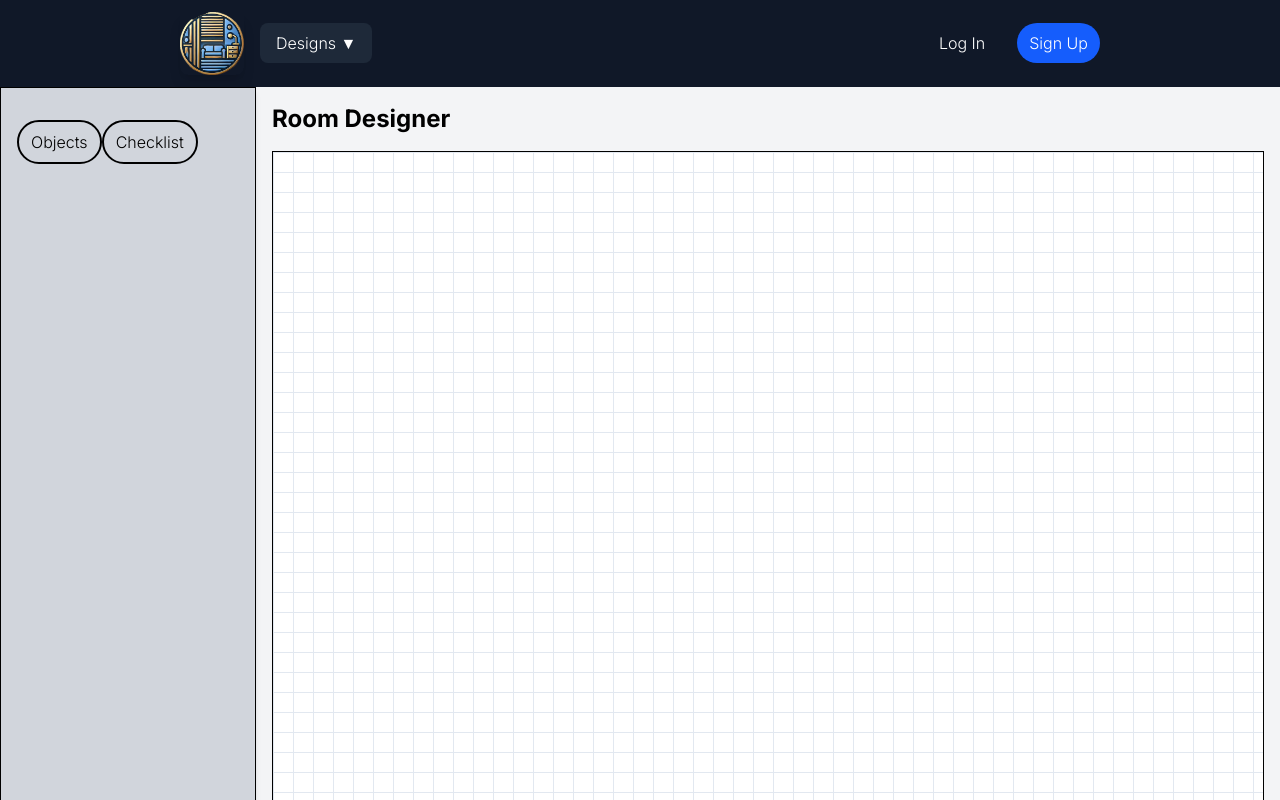
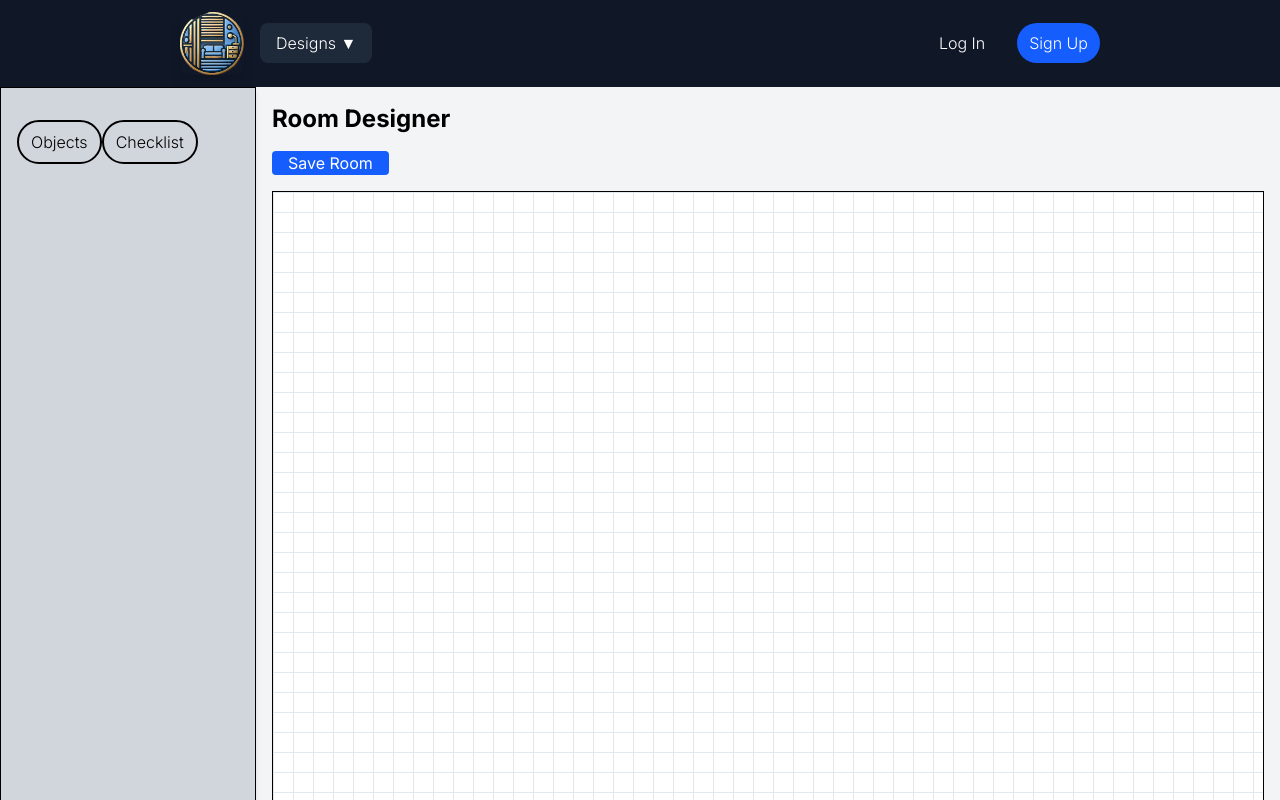
Before and after one commit to chewton2k/UCLADesign, a React (Vite) app in the folder frontend/: page /create-design in a window 1280 px wide. Shown: the top 800 px of the page. Built offline with nearby package versions, Linux system fonts and the light colour scheme.

Commit message:
Dorm designs can now be saved. Edited Dorm schema to include layouts

```diff
--- a/frontend/src/components/RoomDesigner.jsx
+++ b/frontend/src/components/RoomDesigner.jsx
@@ -5,12 +5,24 @@ export default function RoomDesigner() {
     const [draggedObjectId, setDraggedObjectId] = useState(null);
     const containerRef = useRef(null);
 
+    const defaultDorms = ["classic", "deluxe", "plaze_v1", "plaza_v2"];
+
     const handleDrop = (e) => {
         e.preventDefault();
         const identifier = e.dataTransfer.getData("text/plain");
         const offsetX = e.clientX - containerRef.current.getBoundingClientRect().left;
         const offsetY = e.clientY - containerRef.current.getBoundingClientRect().top;
 
+        //check that the first image is a room type image
+        if(objects.length === 0 && !defaultDorms.includes(identifier)){
+            alert("You must first add a room schematic (e.g. classic, deluxe, or plaza dorm.");
+            return;
+        }
+        //make sure that you can't add more than one room
+        if(objects.length > 0 && defaultDorms.includes(identifier) && defaultDorms.includes(objects[0].identifier)){
+            alert("Only one room floor plan can be placed.");
+            return;
+        }
         //check if we're moving an existing object
         if (draggedObjectId) {
             setObjects(prev => prev.map(obj =>
@@ -41,12 +53,62 @@ export default function RoomDesigner() {
         e.dataTransfer.setData("text/plain", "move"); //set as random data
     };
 
+    const handleSave = async () => {
+        if(objects.length === 0){
+            alert("Nothing to save!");
+            return;
+        }
+
+        const roomIdentifier = objects[0].identifier;
+        try{
+            const roomResponse = await fetch(`http://localhost:5001/api/rooms/by-identifier/${roomIdentifier}`);
+            if(!roomResponse.ok){
+                throw new Error("Room type not found in database.");
+            }
+
+            const roomInfo = await roomResponse.json();
+            const roomData = {
+                roomType: roomInfo.roomType,
+                roomDimensions: roomInfo.roomDimensions,
+                price: roomInfo.price,
+                image: roomInfo.image,
+                layout: objects,
+            };
+
+            const response = await fetch("http://localhost:5001/api/rooms", {
+                method: "POST",
+                headers: {
+                    "Content-Type": "application/json",
+                },
+                body: JSON.stringify(roomData),
+            });
+
+            if(!response.ok){
+                const errorData = await response.json();
+                throw new Error(errorData.message || "Failed to save room");
+            }
+
+            const data = await response.json();
+            alert("Room successfully saved!");
+            console.long("Saved room:", data);
+        }catch(error){
+            console.error("Save error:", error);
+            alert("Error saving room: " + error.message);
+        }
+    };
+
     const gridSize = 20;
 
     return (
         <div className="p-4">
             <h1 className="text-2xl font-bold mb-4">Room Designer</h1>
 
+            <button
+                onClick={handleSave}
+                className="mb-4 px-4 bg-blue-600 text-white rounded hover:bg-blue-700"
+            >
+                Save Room
+            </button>
             <div
                 ref={containerRef}
                 onDrop={handleDrop}
```
Also changed, not shown: 2 other files (tests, documents, lock files or other folders).
